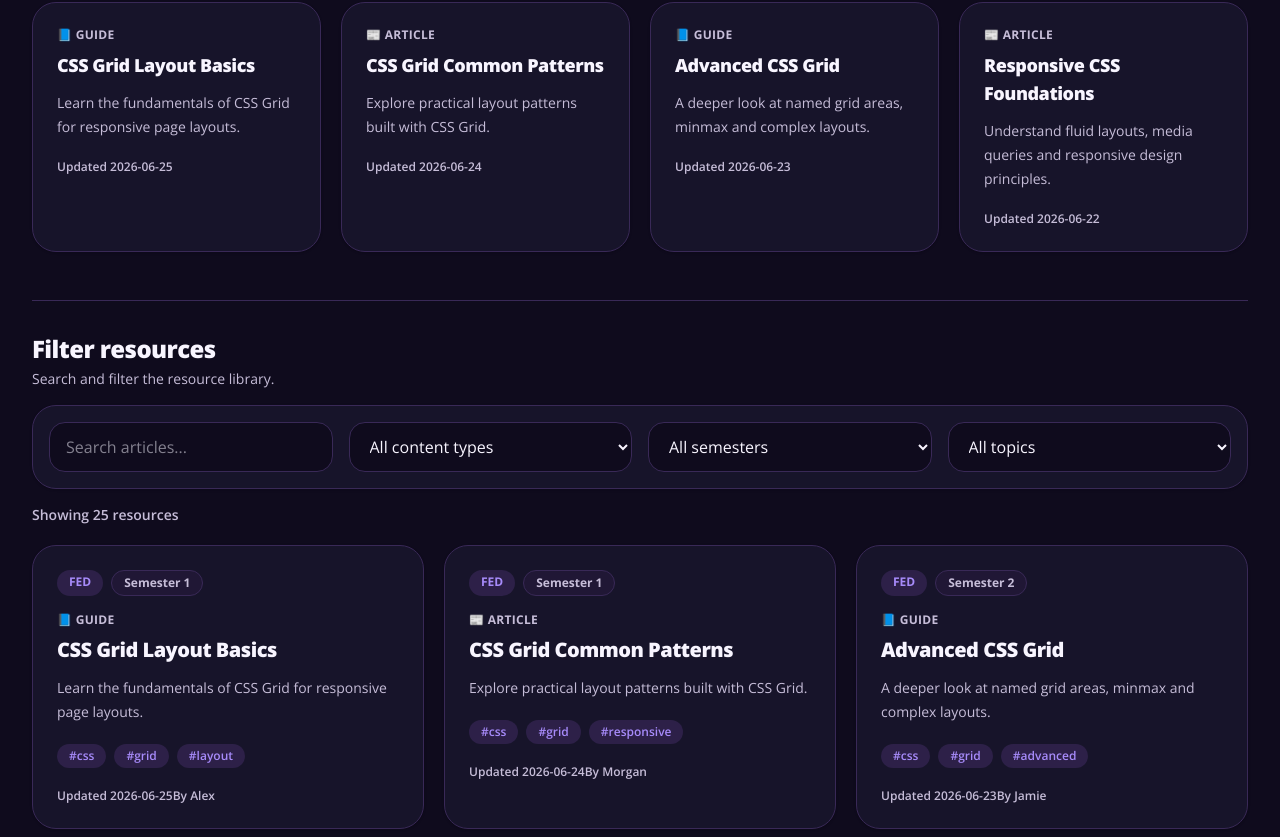
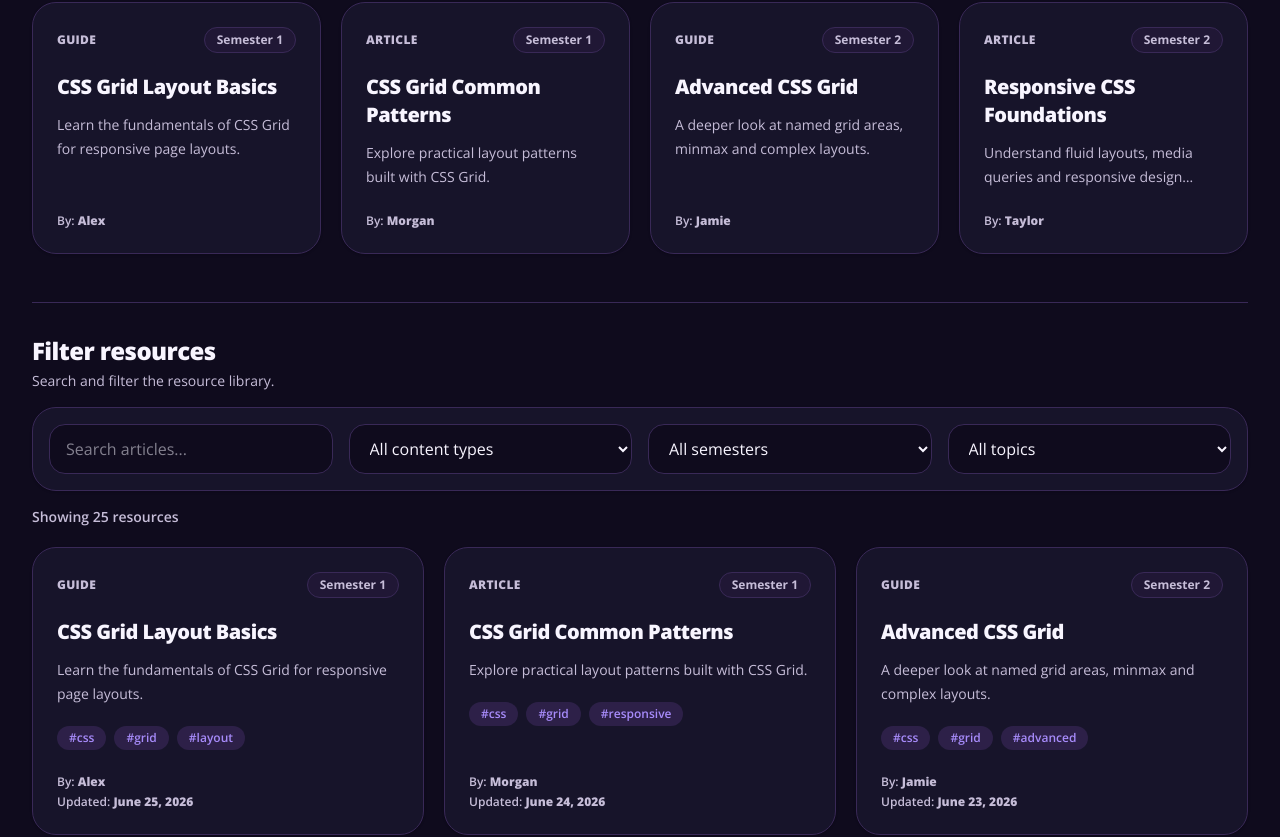
Before and after one commit to docentDavid/studyhub, a Next.js app: page / in a window 1280 px wide. Shown: the part 521-1358 px from the top of the page. Built offline with nearby package versions, Linux system fonts and the light colour scheme.

Commit message:
fix: cards restyled

```diff
--- a/components/article-aside-client.tsx
+++ b/components/article-aside-client.tsx
@@ -2,8 +2,10 @@
 
 import Link from "next/link";
 import { useLanguage } from "@/lib/use-language";
-import { articleAsideCopy } from "@/lib/i18n/copy";
-import { Article } from "@/types/content";
+import { commonCopy, articleAsideCopy } from "@/lib/i18n/copy";
+import { Article, SourceType } from "@/types/content";
+import { getSourceTypeName } from "@/lib/source-types";
+import { formatDate } from "@/lib/format-data";
 
 type ArticleAsideClientProps = {
   article: Article;
@@ -18,6 +20,7 @@ export function ArticleAsideClient({
 }: ArticleAsideClientProps) {
   const language = useLanguage();
   const articleAside = articleAsideCopy[language];
+  const common = commonCopy[language];
 
   return (
     <aside className="space-y-5 lg:sticky lg:top-8 lg:self-start">
@@ -44,14 +47,31 @@ export function ArticleAsideClient({
             <dt className="font-bold text-[var(--foreground)]">
               {articleAside.type}
             </dt>
-            <dd>{article.sourceType}</dd>
+            <dd>
+              {getSourceTypeName(article.sourceType as SourceType, language)}
+            </dd>
           </div>
 
           <div>
             <dt className="font-bold text-[var(--foreground)]">
-              {articleAside.updated}
+              {common.updated}
             </dt>
-            <dd>{article.updatedAt}</dd>
+            <dd>{formatDate(article.updatedAt, language)}</dd>
+          </div>
+          <div>
+            <dt className="font-bold text-[var(--foreground)]">
+              {articleAside.topics}
+            </dt>
+            <dd className="mt-2 flex flex-wrap gap-2">
+              {article.tags.map((tag) => (
+                <span
+                  key={tag}
+                  className="rounded-full bg-[var(--brand-soft)] px-3 py-1 text-xs font-semibold text-[var(--brand)]"
+                >
+                  #{tag}
+                </span>
+              ))}
+            </dd>
           </div>
         </dl>
       </section>
--- a/components/article-page-header-client.tsx
+++ b/components/article-page-header-client.tsx
@@ -2,27 +2,27 @@
 
 import Link from "next/link";
 import { useLanguage } from "@/lib/use-language";
-import { articlePageHeaderCopy } from "@/lib/i18n/copy";
+import { commonCopy } from "@/lib/i18n/copy";
 
 export function ArticlePageHeaderClient() {
   const language = useLanguage();
-  const articlePageHeader = articlePageHeaderCopy[language];
+  const common = commonCopy[language];
 
   return (
     <header className="border-b border-[var(--border)] bg-[var(--surface)]/90 backdrop-blur">
       <div className="mx-auto flex max-w-6xl items-center justify-between px-4 py-4 sm:px-6 lg:px-8">
         <Link
           href="/"
-          className="font-black text-[var(--brand)] transition hover:opacity-80 focus:outline-none focus:ring-2 focus:ring-[var(--brand)]"
+          className="mb-6 inline-flex rounded-full border border-[var(--border)] bg-[var(--surface)] px-4 py-2 text-sm font-bold text-[var(--brand)] transition hover:bg-[var(--brand-soft)] focus:outline-none focus:ring-2 focus:ring-[var(--brand)]"
         >
-          ← {articlePageHeader.allArticles}
+          ← {common.goToHomepage}
         </Link>
 
         <Link
           href="/submit"
           className="rounded-2xl bg-[var(--brand-dark)] px-4 py-2 text-sm font-bold text-white transition hover:opacity-90 focus:outline-none focus-visible:ring-2 focus-visible:ring-[var(--brand)]"
         >
-          {articlePageHeader.submitSource}
+          {common.submitResource}
         </Link>
       </div>
     </header>
--- a/components/home-page-client.tsx
+++ b/components/home-page-client.tsx
@@ -4,9 +4,10 @@ import Link from "next/link";
 import { useState } from "react";
 import { Article, SourceType } from "@/types/content";
 import { useRouter, useSearchParams } from "next/navigation";
-import { getSourceTypeLabel, getSourceTypeName } from "@/lib/source-types";
-import { homePageCopy } from "@/lib/i18n/copy";
+import { getSourceTypeName } from "@/lib/source-types";
+import { commonCopy, homePageCopy } from "@/lib/i18n/copy";
 import { useLanguage } from "@/lib/use-language";
+import { formatDate } from "@/lib/format-data";
 
 type HomePageClientProps = {
   articles: Article[];
@@ -22,8 +23,10 @@ function formatTopic(sourceType: string) {
 export function HomePageClient({ articles }: HomePageClientProps) {
   const router = useRouter();
   const searchParams = useSearchParams();
+
   const language = useLanguage();
   const homePage = homePageCopy[language];
+  const common = commonCopy[language];
 
   const [searchQuery, setSearchQuery] = useState(searchParams.get("q") ?? "");
   const [selectedType, setSelectedType] = useState(
@@ -126,7 +129,7 @@ export function HomePageClient({ articles }: HomePageClientProps) {
             href="/submit"
             className="mt-6 inline-flex rounded-2xl bg-white px-5 py-3 text-sm font-bold text-[var(--brand-dark)] transition hover:opacity-90 focus:outline-none focus:ring-2 focus:ring-white focus:ring-offset-2 focus:ring-offset-[var(--brand-dark)]"
           >
-            {homePage.submitResource}
+            {common.submitResource}
           </Link>
         </header>
 
@@ -146,23 +149,34 @@ export function HomePageClient({ articles }: HomePageClientProps) {
               <Link
                 key={article.id}
                 href={`/articles/${article.slug}`}
-                className={`${cardClassName} min-w-[85%] snap-start md:min-w-0`}
+                className={`${cardClassName} group flex flex-col`}
               >
-                <p className="mb-2 text-xs font-bold uppercase tracking-wide text-[var(--muted)]">
-                  {getSourceTypeLabel(article.sourceType, language)}
-                </p>
+                <div className="mb-5 flex items-center justify-between gap-3">
+                  <p className="text-xs font-black uppercase tracking-wide text-[var(--muted)]">
+                    {getSourceTypeName(
+                      article.sourceType as SourceType,
+                      language,
+                    ) || article.sourceType}
+                  </p>
 
-                <h3 className="text-lg font-black tracking-tight">
+                  <span className="shrink-0 rounded-full border border-[var(--border)] bg-[var(--surface-soft)] px-3 py-1 text-xs font-bold text-[var(--muted)]">
+                    {article.semesters[0]}
+                  </span>
+                </div>
+
+                <h2 className="text-xl font-black tracking-tight transition group-hover:text-[var(--brand)]">
                   {article.title[language]}
-                </h3>
+                </h2>
 
-                <p className="mt-3 text-sm leading-6 text-[var(--muted)]">
+                <p className="mt-3 line-clamp-2 text-sm leading-6 text-[var(--muted)]">
                   {article.summary[language]}
                 </p>
 
-                <p className="mt-5 text-xs font-semibold text-[var(--muted)]">
-                  {homePage.updated} {article.updatedAt}
-                </p>
+                <div className="mt-auto pt-6 text-xs font-semibold text-[var(--muted)]">
+                  <p>
+                    {homePage.by}: <strong>{article.authorName}</strong>
+                  </p>
+                </div>
               </Link>
             ))}
           </div>
@@ -361,42 +375,31 @@ export function HomePageClient({ articles }: HomePageClientProps) {
               <Link
                 key={article.id}
                 href={`/articles/${article.slug}`}
-                className={cardClassName}
+                className={`${cardClassName} group flex flex-col`}
               >
-                <div className="mb-4 flex flex-wrap gap-2">
-                  {article.units.map((unit) => (
-                    <span
-                      key={unit}
-                      className="rounded-full bg-[var(--brand-soft)] px-3 py-1 text-xs font-bold text-[var(--brand)]"
-                    >
-                      {unit}
-                    </span>
-                  ))}
+                <div className="mb-5 flex items-center justify-between gap-3">
+                  <p className="text-xs font-black uppercase tracking-wide text-[var(--muted)]">
+                    {getSourceTypeName(
+                      article.sourceType as SourceType,
+                      language,
+                    )}
+                  </p>
 
-                  {article.semesters.map((semester) => (
-                    <span
-                      key={semester}
-                      className="rounded-full border border-[var(--border)] bg-[var(--surface-soft)] px-3 py-1 text-xs font-bold text-[var(--muted)]"
-                    >
-                      {semester}
-                    </span>
-                  ))}
+                  <span className="shrink-0 rounded-full border border-[var(--border)] bg-[var(--surface-soft)] px-3 py-1 text-xs font-bold text-[var(--muted)]">
+                    {article.semesters[0]}
+                  </span>
                 </div>
 
-                <p className="mb-2 text-xs font-bold uppercase tracking-wide text-[var(--muted)]">
-                  {getSourceTypeLabel(article.sourceType, language)}
-                </p>
-
-                <h2 className="text-xl font-black tracking-tight">
+                <h2 className="text-xl font-black tracking-tight transition group-hover:text-[var(--brand)]">
                   {article.title[language]}
                 </h2>
 
-                <p className="mt-3 text-sm leading-6 text-[var(--muted)]">
+                <p className="mt-3 line-clamp-2 text-sm leading-6 text-[var(--muted)]">
                   {article.summary[language]}
                 </p>
 
                 <div className="mt-5 flex flex-wrap gap-2">
-                  {article.tags.map((tag) => (
+                  {article.tags.slice(0, 3).map((tag) => (
                     <span
                       key={tag}
                       className="rounded-full bg-[var(--brand-soft)] px-3 py-1 text-xs font-semibold text-[var(--brand)]"
@@ -406,10 +409,16 @@ export function HomePageClient({ articles }: HomePageClientProps) {
                   ))}
                 </div>
 
-                <p className="mt-5 text-xs font-semibold text-[var(--muted)]">
-                  {homePage.updated} {article.updatedAt}
-                  {homePage.by} {article.authorName}
-                </p>
+                <div className="mt-auto pt-6 text-xs font-semibold text-[var(--muted)]">
+                  <p>
+                    {homePage.by}: <strong>{article.authorName}</strong>
+                  </p>
+
+                  <p className="mt-1">
+                    {common.updated}:{" "}
+                    <strong>{formatDate(article.updatedAt, language)}</strong>
+                  </p>
+                </div>
               </Link>
             ))}
           </section>
--- /dev/null
+++ b/lib/format-data.ts
@@ -0,0 +1,11 @@
+import type { Language } from "@/lib/i18n/copy";
+
+export function formatDate(date: string, language: Language) {
+  const locale = language === "nl" ? "nl-NL" : "en-US";
+
+  return new Intl.DateTimeFormat(locale, {
+    day: "numeric",
+    month: "long",
+    year: "numeric",
+  }).format(new Date(date));
+}
--- a/lib/i18n/copy.ts
+++ b/lib/i18n/copy.ts
@@ -4,9 +4,12 @@ export type LocalizedCopy<T> = Record<Language, T>;
 export const commonCopy = {
   en: {
     goToHomepage: "Go to homepage",
+    portalName: "StudyHub",
     portalLabel: "Student Information Portal",
     cancel: "Cancel",
     submitForReview: "Submit for review",
+    submitResource: "Submit resource",
+    updated: "Updated",
     privacy: "Privacy",
     home: "Home",
     contribute: "Contribute",
@@ -14,9 +17,12 @@ export const commonCopy = {
   },
   nl: {
     goToHomepage: "Ga naar startpagina",
+    portalName: "StudyHub",
     portalLabel: "Studenten Informatieportaal",
     cancel: "Annuleren",
     submitForReview: "Insturen ter beoordeling",
+    submitResource: "Bron insturen",
+    updated: "Bijgewerkt",
     privacy: "Privacy",
     home: "Start",
     contribute: "Bijdragen",
@@ -24,9 +30,12 @@ export const commonCopy = {
   },
 } satisfies LocalizedCopy<{
   goToHomepage: string;
+  portalName: string;
   portalLabel: string;
   cancel: string;
   submitForReview: string;
+  submitResource: string;
+  updated: string;
   privacy: string;
   home: string;
   contribute: string;
@@ -76,19 +85,16 @@ export const submitPageCopy = {
 
 export const footerCopy = {
   en: {
-    portalLabel: "Student information portal",
     releaseDate: "June 2026",
     allRightsReserved: "All rights reserved.",
     navigationLabel: "Footer navigation",
   },
   nl: {
-    portalLabel: "Studenten informatieportaal",
     releaseDate: "Juni 2026",
     allRightsReserved: "Alle rechten voorbehouden.",
     navigationLabel: "Footer navigatie",
   },
 } satisfies LocalizedCopy<{
-  portalLabel: string;
   releaseDate: string;
   allRightsReserved: string;
   navigationLabel: string;
@@ -96,7 +102,6 @@ export const footerCopy = {
 
 export const privacyPageCopy = {
   en: {
-    back: "Back to homepage",
     label: "Privacy",
     title: "Privacy statement",
     intro:
@@ -125,7 +130,6 @@ export const privacyPageCopy = {
     ],
   },
   nl: {
-    back: "Terug naar startpagina",
     label: "Privacy",
     title: "Privacyverklaring",
     intro:
@@ -154,7 +158,6 @@ export const privacyPageCopy = {
     ],
   },
 } satisfies LocalizedCopy<{
-  back: string;
   label: string;
   title: string;
   intro: string;
@@ -162,20 +165,6 @@ export const privacyPageCopy = {
     title: string;
     text: string;
   }[];
-}>;
-
-export const siteBrandingCopy = {
-  en: {
-    portalLabel: "Student Information Portal",
-    goToHomepage: "Go to homepage",
-  },
-  nl: {
-    portalLabel: "Studenten Informatieportaal",
-    goToHomepage: "Ga naar startpagina",
-  },
-} satisfies LocalizedCopy<{
-  portalLabel: string;
-  goToHomepage: string;
 }>;
 
 export const notFoundPageCopy = {
@@ -200,7 +189,7 @@ export const articleAsideCopy = {
     articleInfo: "Article info",
     author: "Author",
     type: "Type",
-    updated: "Updated",
+    topics: "Topics",
     related: "Related articles",
     noRelated: "No related articles yet.",
   },
@@ -210,7 +199,7 @@ export const articleAsideCopy = {
     articleInfo: "Artikelinfo",
     author: "Auteur",
     type: "Type",
-    updated: "Bijgewerkt",
+    topics: "Onderwerpen",
     related: "Gerelateerde artikelen",
     noRelated: "Nog geen gerelateerde artikelen.",
   },
@@ -220,7 +209,7 @@ export const articleAsideCopy = {
   articleInfo: string;
   author: string;
   type: string;
-  updated: string;
+  topics: string;
   related: string;
   noRelated: string;
 }>;
@@ -230,7 +219,6 @@ export const homePageCopy = {
     title: "Inspiration, guides and resources for students.",
     description:
       "Useful articles, tutorials and curated resources to support your studies, develop new skills and stay inspired throughout your learning journey.",
-    submitResource: "Submit Resource",
     search: "Search articles...",
     allContentTypes: "All content types",
     allSemesters: "All semesters",
@@ -238,7 +226,6 @@ export const homePageCopy = {
     latestResources: "Latest resources",
     latestDescription: "Recently added articles, guides and useful sources.",
     allResources: "All resources",
-    updated: "Updated",
     by: "By",
     filterTitle: "Filter resources",
     filterDescription: "Search and filter the resource library.",
@@ -253,7 +240,6 @@ export const homePageCopy = {
     title: "Inspiratie, handleidingen en bronnen voor studenten.",
     description:
       "Nuttige artikelen, tutorials en geselecteerde bronnen om je studie te ondersteunen, nieuwe vaardigheden te ontwikkelen en geïnspireerd te blijven tijdens je leerproces.",
-    submitResource: "Bron insturen",
     search: "Zoek artikelen...",
     allContentTypes: "Alle content types",
     allSemesters: "Alle semesters",
@@ -262,7 +248,6 @@ export const homePageCopy = {
     latestDescription:
       "Recent toegevoegde artikelen, gidsen en nuttige bronnen.",
     allResources: "Alle bronnen",
-    updated: "Bijgewerkt",
     by: "Door",
     filterTitle: "Filter bronnen",
     filterDescription: "Zoek en filter door de bronnenbibliotheek.",
@@ -276,7 +261,6 @@ export const homePageCopy = {
 } satisfies LocalizedCopy<{
   title: string;
   description: string;
-  submitResource: string;
   search: string;
   allContentTypes: string;
   allSemesters: string;
@@ -284,27 +268,23 @@ export const homePageCopy = {
   latestResources: string;
   latestDescription: string;
   allResources: string;
-  updated: string;
   by: string;
   filterTitle: string;
   filterDescription: string;
-  showingResources: (count: number) => string;
   emptyStateTitle: string;
   emptyStateDescription: string;
   clearAll: string;
   clearFilters: string;
+  showingResources: (count: number) => string;
 }>;
 
 export const articlePageHeaderCopy = {
   en: {
     allArticles: "All articles",
-    submitSource: "Submit source",
   },
   nl: {
     allArticles: "Alle artikelen",
-    submitSource: "Bron insturen",
   },
 } satisfies LocalizedCopy<{
   allArticles: string;
-  submitSource: string;
 }>;
```
Also changed, not shown: app/articles/[slug]/page.tsx (+0 -31 lines), components/article-page-client.tsx (+14 -3 lines), components/footer.tsx (+4 -4 lines).
